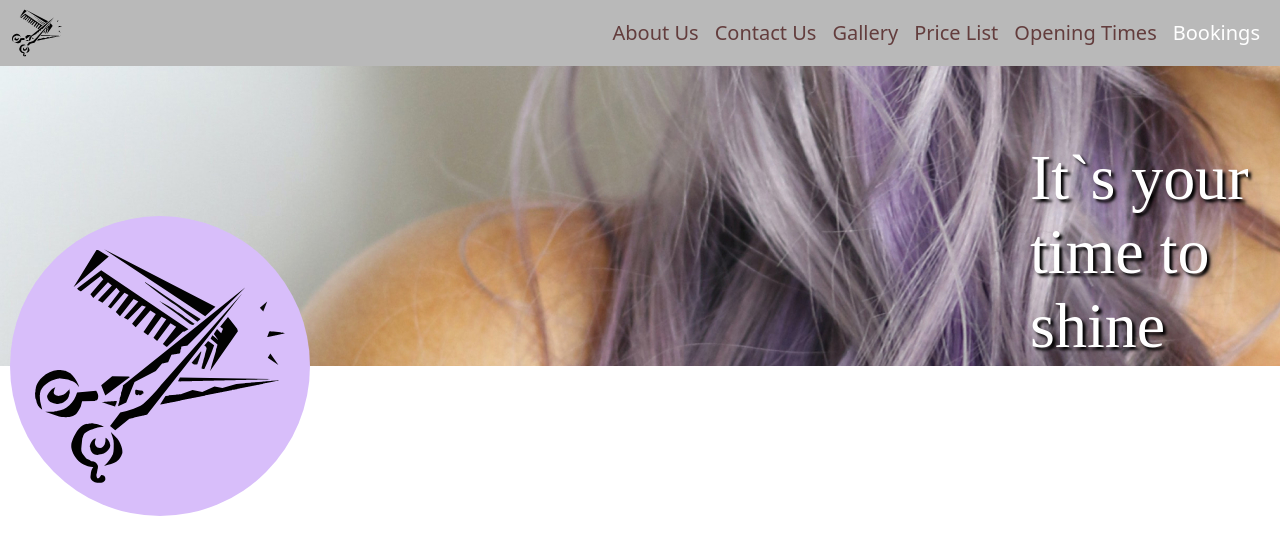
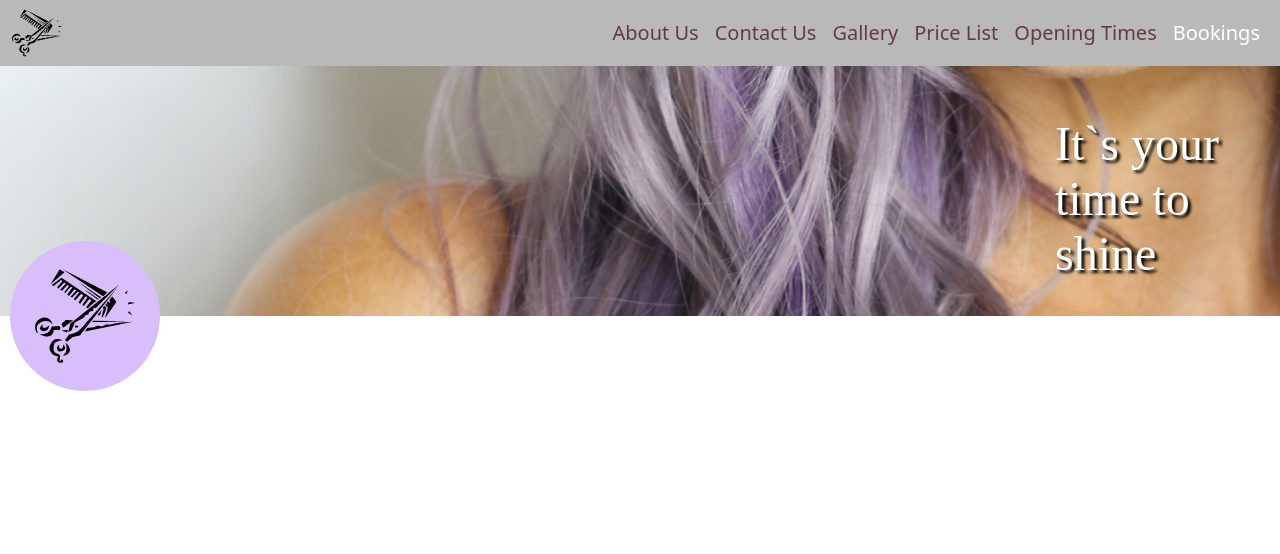
Before and after one commit to Pici1985/BarberShop, a plain HTML site: page bookings/bookings.html in a window 1280 px wide. Drawn offline with nearby package versions, Linux system fonts and the light colour scheme; a web font is replaced by a local one.

Commit message:
header finished resp

```diff
--- a/bookings/bookings.css
+++ b/bookings/bookings.css
@@ -1,3 +1,6 @@
+/* // X-Small devices (portrait phones, less than 576px) */
+/* // No media query for `xs` since this is the default in Bootstrap */
+
 body {
     background-color: white;
 }
@@ -39,16 +42,16 @@ body {
 
 .cover {
     background-image: url("../assets/images/csaje.jpg");
-    height: 300px;
+    height: 200px;
+    background-size: cover;
     position: relative;
     display: grid;
     justify-content: flex-end;
     align-items: center;
 }
-
 .time-to-shine{
-    width:225px;
-    height: 150px;
+    width:150px;
+    height: 100px;
     display: grid;
     justify-content: center;
     align-items: center;
@@ -57,21 +60,93 @@ body {
 
 .time-to-shine span{
     font-family: 'Rouge Script';
-    font-size: 64px;
+    font-size: 2.5rem;
     color: white;
     text-shadow: 3px 3px 3px black;
     line-height: normal;
 }
 
 .absolute-logo {
-    height: 300px;
-    width: 300px;
+    height: 100px;
+    width: 100px;
     background: rgb(216, 190, 250);
-    border-radius: 160px;
+    border-radius: 60px;
     position: absolute;
-    bottom: -150px;
+    bottom: -50px;
     margin: 0px 10px;
     display: flex;
     justify-content: center;
     align-items: center;
 }
+
+.absolute-logo svg {
+    height: 75px;
+    width: 75px;
+}
+
+
+/* // Small devices (landscape phones, 576px and up) */
+@media (min-width: 576px) {
+
+}
+
+/* // Medium devices (tablets, 768px and up) */
+@media (min-width: 768px) {
+
+}
+
+/* // Large devices (desktops, 992px and up) */
+@media (min-width: 992px) {
+    .cover {
+        background-image: url("../assets/images/csaje.jpg");
+        height: 250px;
+        background-size: cover;
+        position: relative;
+        display: grid;
+        justify-content: flex-end;
+        align-items: center;
+    }
+    .time-to-shine{
+        width:200px;
+        height: 150px;
+        display: grid;
+        justify-content: center;
+        align-items: center;
+        margin: 0px 25px;
+    }
+
+    .time-to-shine span{
+        font-family: 'Rouge Script';
+        font-size: 3rem;
+        color: white;
+        text-shadow: 3px 3px 3px black;
+        line-height: normal;
+    }
+
+    .absolute-logo {
+        height: 150px;
+        width: 150px;
+        background: rgb(216, 190, 250);
+        border-radius: 80px;
+        position: absolute;
+        bottom: -75px;
+        margin: 0px 10px;
+        display: flex;
+        justify-content: center;
+        align-items: center;
+    }
+
+    .absolute-logo svg {
+        height: 100px;
+        width: 100px;
+    }
+}
+
+/* // X-Large devices (large desktops, 1200px and up) */
+@media (min-width: 1200px) {
+
+}
+
+/* // XX-Large devices (larger desktops, 1400px and up) */
+@media (min-width: 1400px) {
+}
```
